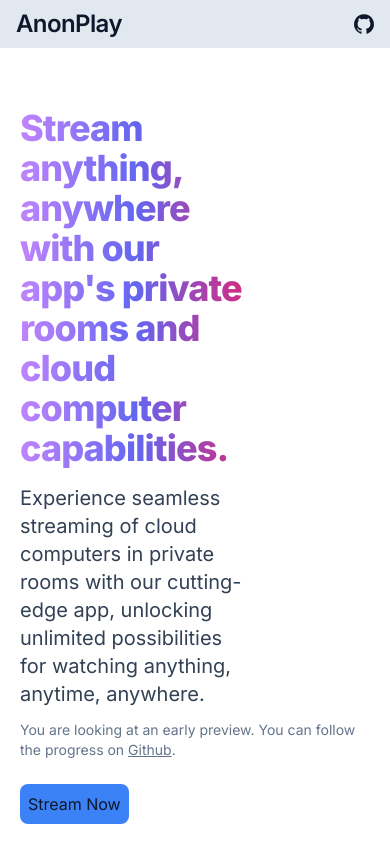
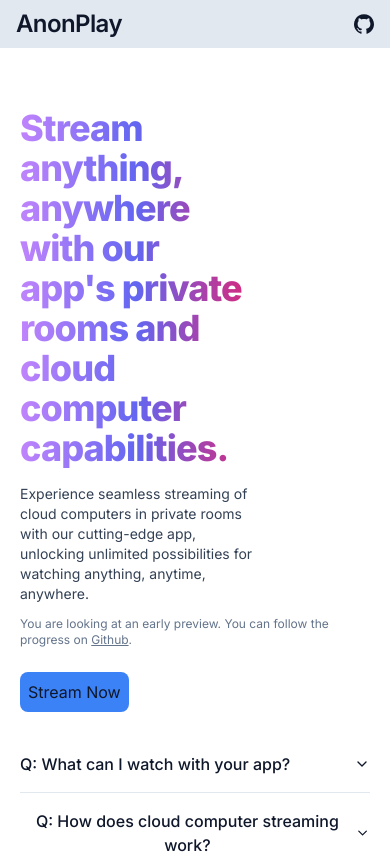
Before and after one commit to Trannosaurus/AnonPlay, a Next.js app: page / in a window 390 px wide. Shown: the top 854 px of the page. Built offline with nearby package versions, Linux system fonts and the light colour scheme.

Commit message:
responsive hero

```diff
--- a/src/app/[roomid]/page.tsx
+++ b/src/app/[roomid]/page.tsx
@@ -121,7 +121,7 @@ export default function RoomPage({ params }: { params: any }) {
                     ${username === chat.username}`}>
                                     {chat.username}
                                 </p>
-                                <div className={`px-3 py-2 rounded-lg max-w-xs w-fit
+                                <div className={`px-3 py-2 rounded-lg w-fit
                     ${username === chat.username ? "bg-blue-400" : "bg-gray-400"}`}>
                                     <p className='overflow-x-hidden flex'>{chat.message}</p>
                                 </div>
--- a/src/app/page.tsx
+++ b/src/app/page.tsx
@@ -25,11 +25,11 @@ export default function Home() {
           <h1 className="animate-text text-transparent bg-clip-text bg-gradient-to-r from-purple-400 via-indigo-500 to-pink-600 mt-10 mb-4 scroll-m-20 text-4xl sm:text-2xl md:text-3xl font-extrabold tracking-tight lg:text-5xl">
             Stream anything, anywhere with our app&apos;s private rooms and cloud computer capabilities.
           </h1>
-          <p className="text-xl text-slate-700 dark:text-slate-400">
+          <p className="text-sm md:text-xl text-slate-700 dark:text-slate-400">
             Experience seamless streaming of cloud computers in private rooms with our cutting-edge app, unlocking unlimited possibilities for watching anything, anytime, anywhere.
           </p>
         </div>
-        <p className="my-3 text-sm text-slate-500 dark:text-slate-400">
+        <p className="my-3 text-xs md:text-sm text-slate-500 dark:text-slate-400">
           You are looking at an early preview. You can follow the progress on
           <a href="https://github.com/Trannosaurus/AnonPlay"> <u>Github</u></a>.
         </p>
```
